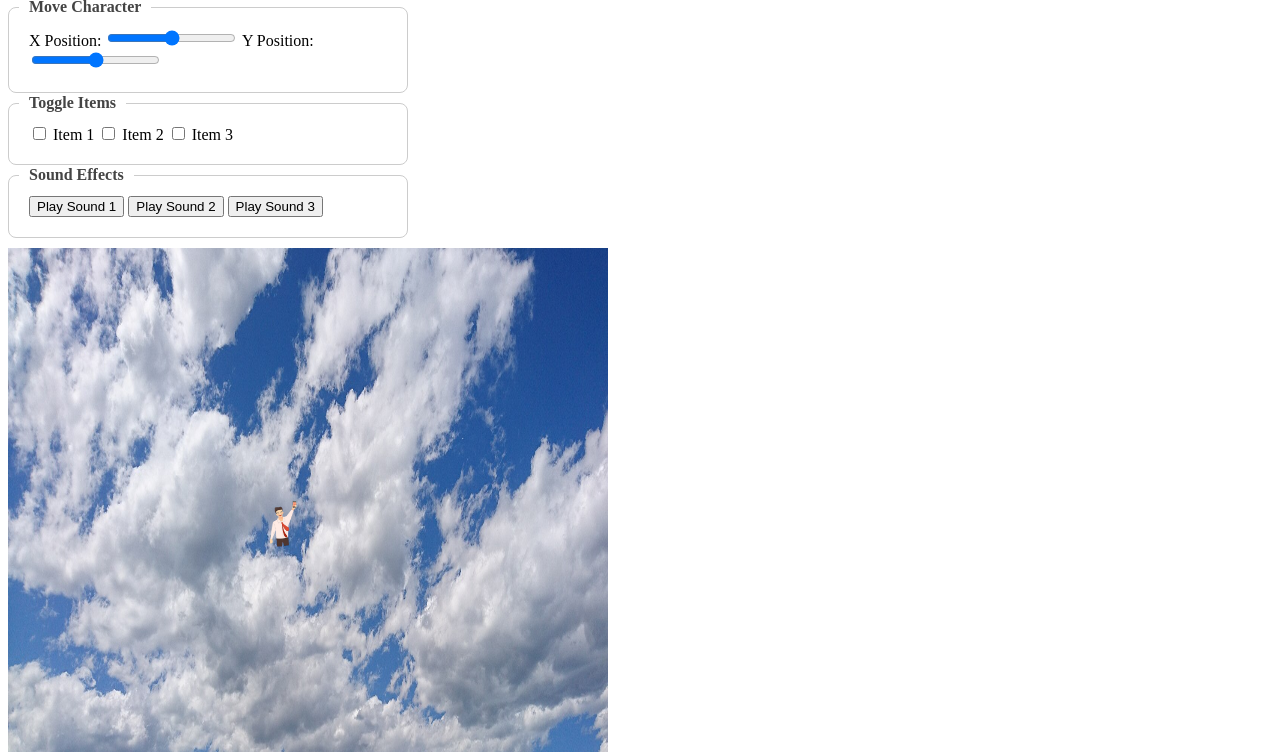
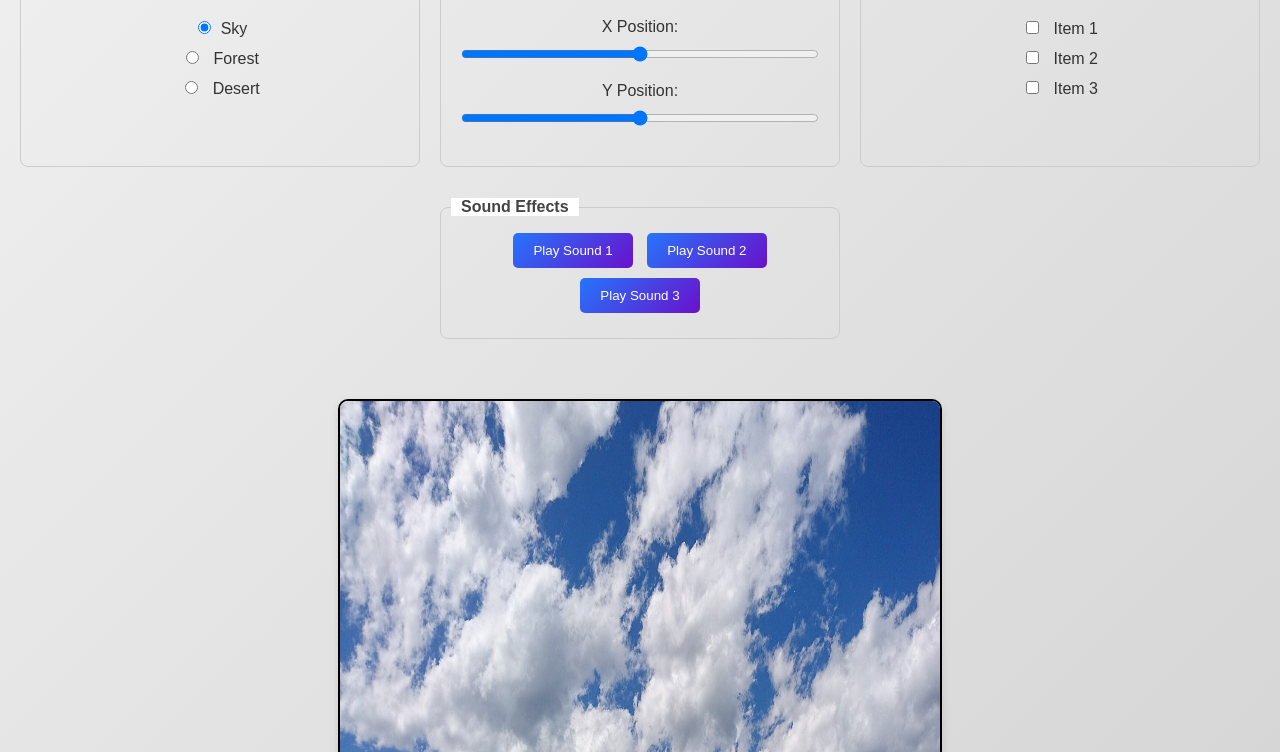
Before and after one commit to jellyfishing2346/Interactive-Canvas-Scene, a plain HTML site: page index.html in a window 1280 px wide. Shown: the part 145-897 px from the top of the page. Drawn offline with Linux system fonts and the light colour scheme.

Commit message:
Restore styling

```diff
--- a/styles.css
+++ b/styles.css
@@ -1,3 +1,27 @@
+body {
+    font-family: 'Arial', sans-serif;
+    text-align: center;
+    background: linear-gradient(135deg, #f0f0f0, #d3d3d3);
+    margin: 0;
+    padding: 20px;
+    color: #333;
+}
+
+h1 {
+    margin-bottom: 30px;
+    font-size: 2.5rem;
+    color: #444;
+    text-shadow: 2px 2px 4px rgba(0, 0, 0, 0.1);
+}
+
+.controls {
+    margin-bottom: 30px;
+    display: flex;
+    flex-wrap: wrap;
+    justify-content: center;
+    gap: 20px;
+}
+
 fieldset {
     position: relative; /* Required for absolute positioning of legend */
     border: 1px solid #ccc;
@@ -18,3 +42,63 @@ legend {
     font-weight: bold;
     color: #444;
 }
+
+fieldset label {
+    display: block; /* Make labels block-level */
+    margin: 10px 0;
+    word-wrap: break-word; /* Handle long text */
+}
+
+input[type="radio"],
+input[type="checkbox"] {
+    margin-right: 10px;
+}
+
+#xSlider,
+#ySlider {
+    width: 100%;
+    margin: 10px 0;
+}
+
+button {
+    margin: 5px;
+    padding: 10px 20px;
+    border: none;
+    border-radius: 5px;
+    background: linear-gradient(135deg, #2575fc, #6a11cb);
+    color: white;
+    cursor: pointer;
+}
+
+button:hover {
+    transform: translateY(-2px);
+    box-shadow: 0 6px 8px rgba(0, 0, 0, 0.2);
+}
+
+button:active {
+    transform: translateY(0);
+    box-shadow: 0 4px 6px rgba(0, 0, 0, 0.1);
+}
+
+canvas {
+    border: 2px solid #000;
+    border-radius: 10px;
+    background-color: #fff;
+    box-shadow: 0 4px 8px rgba(0, 0, 0, 0.1);
+    margin-top: 20px;
+}
+
+@media (max-width: 768px) {
+    .controls {
+        flex-direction: column;
+        align-items: center;
+    }
+
+    fieldset {
+        width: 90%;
+    }
+
+    input[type="range"] {
+        width: 100%;
+    }
+}
```
